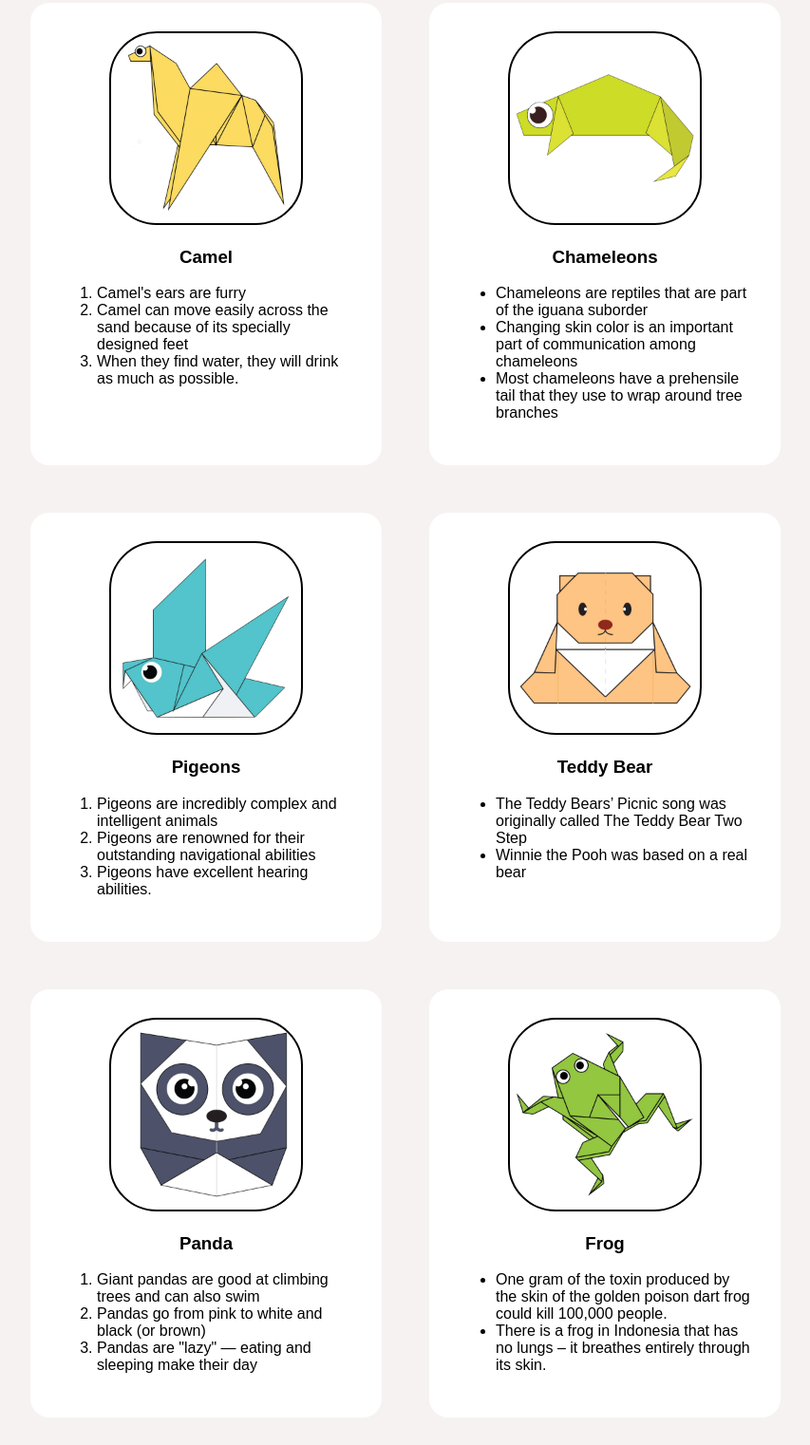
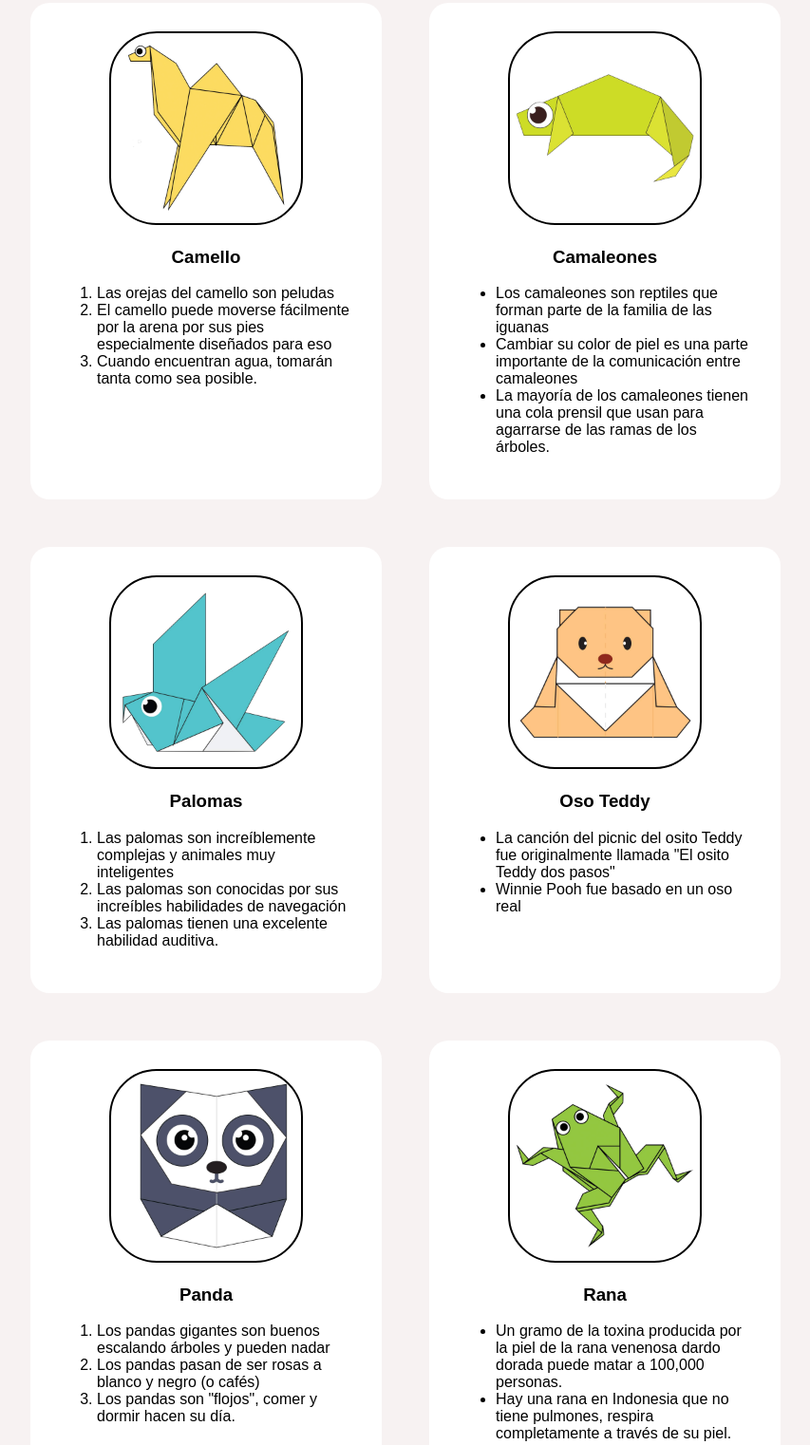
Before and after one commit to Byjus5/Solucion-Proyecto-C52, a plain HTML site: page index.html in a window 1280 px wide. Shown: the part 720-2242 px from the top of the page at 95% size, without its empty margins (33-886 px from the left). Drawn offline with Linux system fonts and the light colour scheme.

Commit message:
Update index.html

```diff
--- a/index.html
+++ b/index.html
@@ -2,77 +2,77 @@
 <!DOCTYPE html>
 <html lang="en">
 <head>
-    <title>Origami Designs</title>
+    <title>Diseños de origami</title>
     <link rel="stylesheet" type="text/css" href="styles.css">
 </head>
 <body>
 <div class="header">
     <div class="menu">
         <div ><a href ="#">☰</a></div>
-        <div >Origami Designs</div>
-        <div ><a href ="about.html">About Us</a></div>
+        <div >Diseños de origami</div>
+        <div ><a href ="about.html">Sobre nosotros</a></div>
     </div>
 </div>
 <div class ="bodyimg">
     <img src="main2.jpg" height="600px" width="100%">
     <p>
-      Origami Instructions and Diagrams
+     Instrucciones de origami y diagramas
     </p>
     <h3><br>
-    Step by Step diagrams are probably the most popular and easiest to follow way to show how to fold things out of paper.
-    Trying to find good origami instructions on the Internet can be a lot of work though. To help your search we’ve put
-    together the largest database of free origami diagrams anywhere on the Internet.
+    Los diagramas paso a paso son probablemente la forma más popular y fácil de seguir para mostrar como doblar y crear cosas con papel.
+    Intentar encontrar buenas instrucciones de origami en internet puede ser un poco complicado. Para ayudar en tu búsqueda hemos
+    creado la base de datos más grande de diagramas de origami gratis de todo el internet.
     </h3>
 </div>
 <div class ="grid">
     <div class ="origami">
         <center>
         <a href ="http://origami.me/camel/"><img src="camel.png" width="200px" height="200px"></a>
-        <h3> Camel </h3>
+        <h3> Camello </h3>
         </center>
         <p>
             <ol>
-                <li>Camel's ears are furry</li>
-                <li>Camel can move easily across the sand because of its specially designed feet</li>
-                <li>When they find water, they will drink as much as possible.</li>
+                <li>Las orejas del camello son peludas</li>
+                <li>El camello puede moverse fácilmente por la arena por sus pies especialmente diseñados para eso</li>
+                <li>Cuando encuentran agua, tomarán tanta como sea posible.</li>
             </ol>
         </p>
         </div>
     <div class="origami">
         <center>
         <a href="http://origami.me/chameleon/"><img src="chameleon.png" width="200px" height="200px"></a>
-        <h3> Chameleons </h3>
+        <h3> Camaleones </h3>
         </center>
         <p>
             <ul>
-                <li>Chameleons are reptiles that are part of the iguana suborder</li>
-                <li>Changing skin color is an important part of communication among chameleons</li>
-                <li>Most chameleons have a prehensile tail that they use to wrap around tree branches</li>
+                <li>Los camaleones son reptiles que forman parte de la familia de las iguanas</li>
+                <li>Cambiar su color de piel es una parte importante de la comunicación entre camaleones</li>
+                <li>La mayoría de los camaleones tienen una cola prensil que usan para agarrarse de las ramas de los árboles. </li>
             </ul>
         </p>
         </div>
     <div class="origami">
         <center>
         <a href="http://origami.me/pigeon/"><img src="pigeon.png" width="200px" height="200px"></a>
-        <h3> Pigeons </h3>
+        <h3> Palomas </h3>
         </center>
         <p>
         <ol>
-            <li>Pigeons are incredibly complex and intelligent animals</li>
-            <li>Pigeons are renowned for their outstanding navigational abilities</li>
-            <li>Pigeons have excellent hearing abilities.</li>
+            <li>Las palomas son increíblemente complejas y animales muy inteligentes</li>
+            <li>Las palomas son conocidas por sus increíbles habilidades de navegación</li>
+            <li>Las palomas tienen una excelente habilidad auditiva.</li>
         </ol>
         </p>
         </div>
     <div class="origami">
         <center>
         <a href="http://origami.me/teddy-bear/"><img src="teddy.png" width="200px" height="200px"></a>
-        <h3> Teddy Bear </h3>
+        <h3> Oso Teddy </h3>
         </center>
         <p>
         <ul>
-            <li>The Teddy Bears’ Picnic song was originally called The Teddy Bear Two Step</li>
-            <li>Winnie the Pooh was based on a real bear</li>
+            <li>La canción del picnic del osito Teddy fue originalmente llamada "El osito Teddy dos pasos"</li>
+            <li>Winnie Pooh fue basado en un oso real</li>
 
         </ul>
         </p>
@@ -86,21 +86,21 @@
         </center>
         <p>
         <ol>
-            <li>Giant pandas are good at climbing trees and can also swim</li>
-            <li>Pandas go from pink to white and black (or brown)</li>
-            <li>Pandas are "lazy" — eating and sleeping make their day</li>
+            <li>Los pandas gigantes son buenos escalando árboles y pueden nadar</li>
+            <li>Los pandas pasan de ser rosas a blanco y negro (o cafés)</li>
+            <li>Los pandas son "flojos", comer y dormir hacen su día.</li>
         </ol>
         </p>
     </div>
     <div class="origami">
         <center>
             <a href ="http://origami.me/traditional-frog/"><img src="frog.png" width="200px" height="200px"></a>
-            <h3> Frog </h3>
+            <h3> Rana </h3>
         </center>
         <p>
         <ul>
-            <li>One gram of the toxin produced by the skin of the golden poison dart frog could kill 100,000 people.</li>
-            <li>There is a frog in Indonesia that has no lungs – it breathes entirely through its skin.</li>
+            <li>Un gramo de la toxina producida por la piel de la rana venenosa dardo dorada puede matar a 100,000 personas.</li>
+            <li>Hay una rana en Indonesia que no tiene pulmones, respira completamente a través de su piel.</li>
 
         </ul>
         </p>
@@ -112,21 +112,21 @@
         </center>
         <p>
         <ul>
-            <li>All cicada species in North America came from a common ancestor</li>
-            <li>cicada species switches from being on a 13-year cycle to a 17-year cycle</li>
+            <li>Todas las especies de cicada en América del Norte vienen de un ancestro en común</li>
+            <li>Las especies de cicada cambian de estar en un cilo de 13 años a uno de 17 años.</li>
         </ul>
         </p>
     </div>
     <div class="origami">
         <center>
            <a href="http://origami.me/puppy/"><img src="dog.png" width="200px" height="200px"></a>
-            <h3> Dogs </h3>
+            <h3> Perros </h3>
         </center>
         <p>
         <ol>
-            <li>Dogs noses are wet to help absorb scent chemicals</li>
-            <li>The Beatles song ‘A Day in the Life’ has a frequency only dogs can hear</li>
-            <li>A blind man and his guide dog hiked the Appalachian Trail</li>
+            <li>Las narices de los perros están mojadas para ayudarle a absorber químicos olfativos.</li>
+            <li>La canción de los Beatles ‘A Day in the Life’ tiene una frecuencia que solo los perros pueden escuchar</li>
+            <li>Un hombre ciego y su perro guía hicieron senderismo a través de la cordillera de los Appalaches</li>
         </ol>
         </p>
     </div>
```
